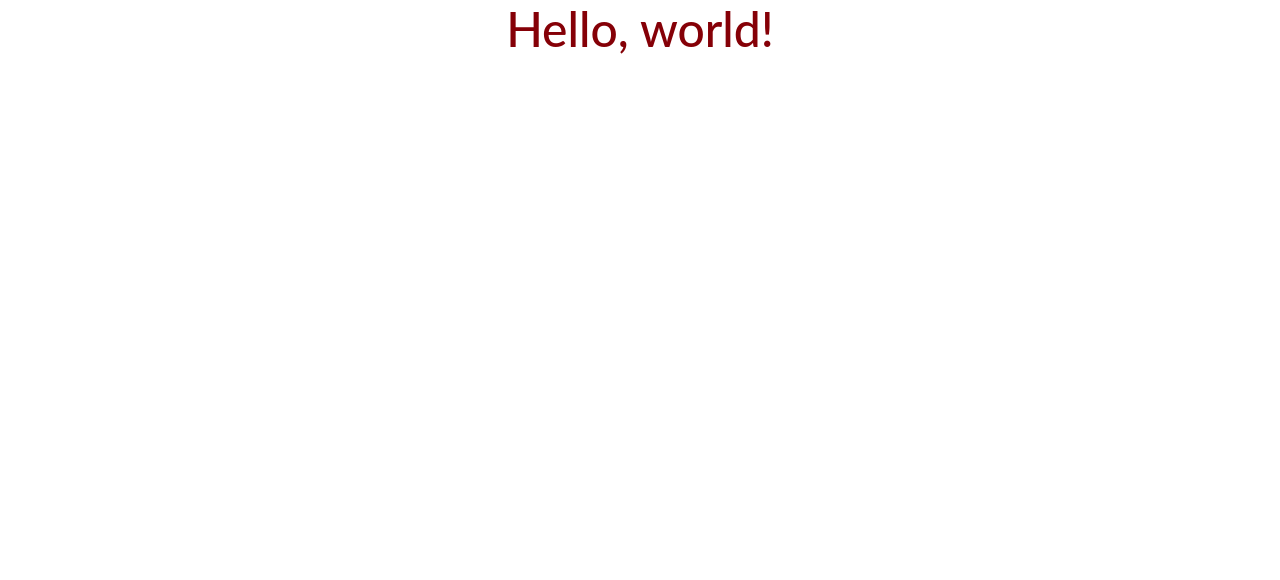
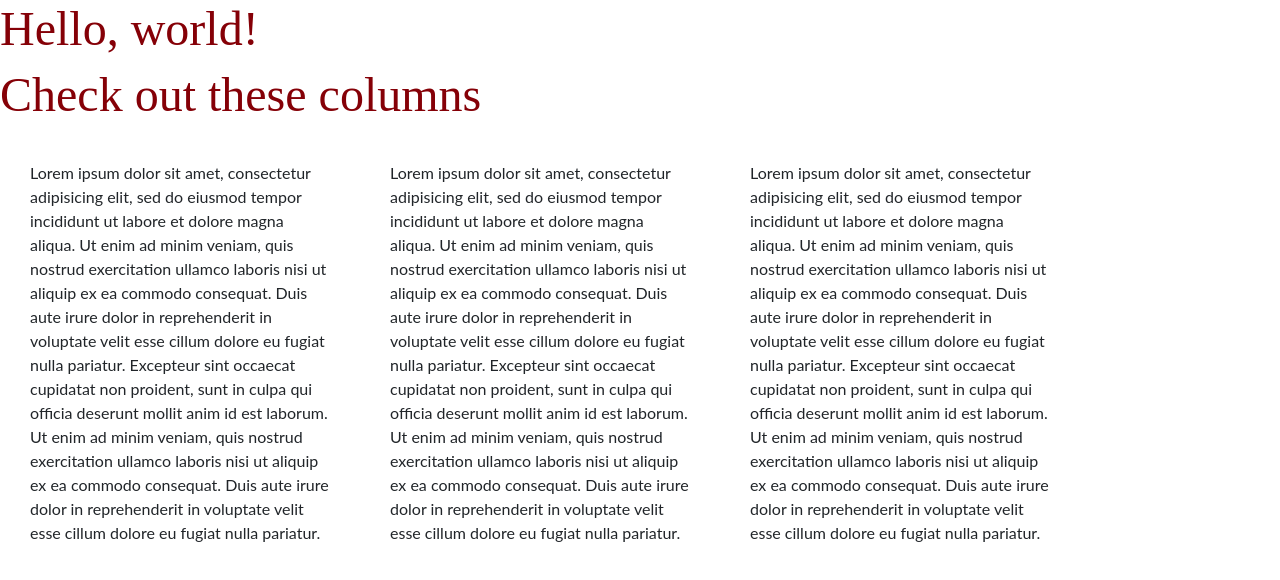
Before and after one commit to mashm3ll0w/code-learnathon, a plain HTML site: page index.html in a window 1280 px wide. Drawn offline with nearby package versions, Linux system fonts and the light colour scheme.

Commit message:
create floats

```diff
--- a/css/styles.css
+++ b/css/styles.css
@@ -1,9 +1,16 @@
 body {
-	text-align: center;
+	/*text-align: center;*/
+	font-family: "Lato";
 }
 
 h1 {
-	font-family: "Lato";
+	font-family: "Gotham Black";
 	font-size: 3rem;
 	color: #850007;
 }
+
+.column {
+	margin: 30px;
+	float: left;
+	width: 300px;
+}
--- a/index.html
+++ b/index.html
@@ -17,6 +17,16 @@
 
   <body>
     <h1>Hello, world!</h1>
+    <h1>Check out these columns</h1>
+    <div class="column">
+        <p>Lorem ipsum dolor sit amet, consectetur adipisicing elit, sed do eiusmod tempor incididunt ut labore et dolore magna aliqua. Ut enim ad minim veniam, quis nostrud exercitation ullamco laboris nisi ut aliquip ex ea commodo consequat. Duis aute irure dolor in reprehenderit in voluptate velit esse cillum dolore eu fugiat nulla pariatur. Excepteur sint occaecat cupidatat non proident, sunt in culpa qui officia deserunt mollit anim id est laborum. Ut enim ad minim veniam, quis nostrud exercitation ullamco laboris nisi ut aliquip ex ea commodo consequat. Duis aute irure dolor in reprehenderit in voluptate velit esse cillum dolore eu fugiat nulla pariatur.</p>
+    </div>
+    <div class="column">
+        <p>Lorem ipsum dolor sit amet, consectetur adipisicing elit, sed do eiusmod tempor incididunt ut labore et dolore magna aliqua. Ut enim ad minim veniam, quis nostrud exercitation ullamco laboris nisi ut aliquip ex ea commodo consequat. Duis aute irure dolor in reprehenderit in voluptate velit esse cillum dolore eu fugiat nulla pariatur. Excepteur sint occaecat cupidatat non proident, sunt in culpa qui officia deserunt mollit anim id est laborum. Ut enim ad minim veniam, quis nostrud exercitation ullamco laboris nisi ut aliquip ex ea commodo consequat. Duis aute irure dolor in reprehenderit in voluptate velit esse cillum dolore eu fugiat nulla pariatur.</p>
+    </div>
+    <div class="column">
+        <p>Lorem ipsum dolor sit amet, consectetur adipisicing elit, sed do eiusmod tempor incididunt ut labore et dolore magna aliqua. Ut enim ad minim veniam, quis nostrud exercitation ullamco laboris nisi ut aliquip ex ea commodo consequat. Duis aute irure dolor in reprehenderit in voluptate velit esse cillum dolore eu fugiat nulla pariatur. Excepteur sint occaecat cupidatat non proident, sunt in culpa qui officia deserunt mollit anim id est laborum. Ut enim ad minim veniam, quis nostrud exercitation ullamco laboris nisi ut aliquip ex ea commodo consequat. Duis aute irure dolor in reprehenderit in voluptate velit esse cillum dolore eu fugiat nulla pariatur.</p>
+    </div>
 
 
 
```
